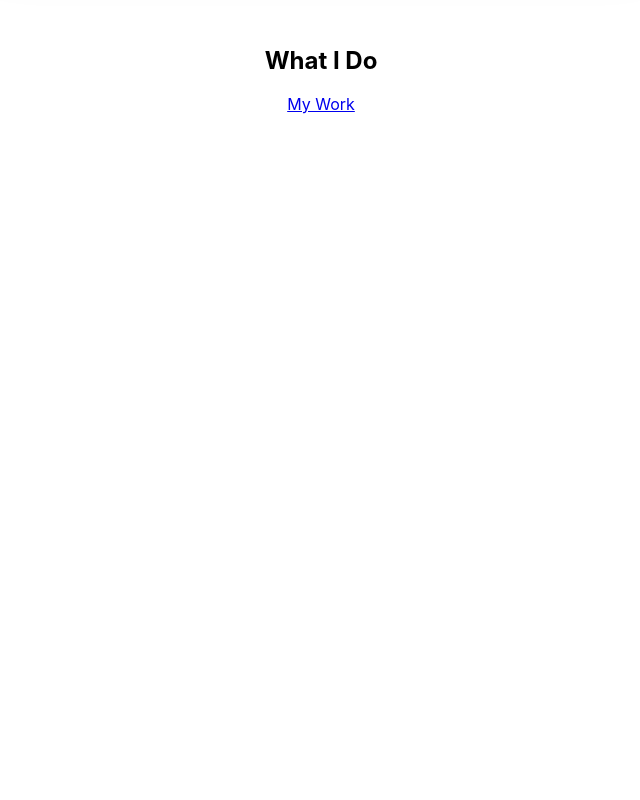
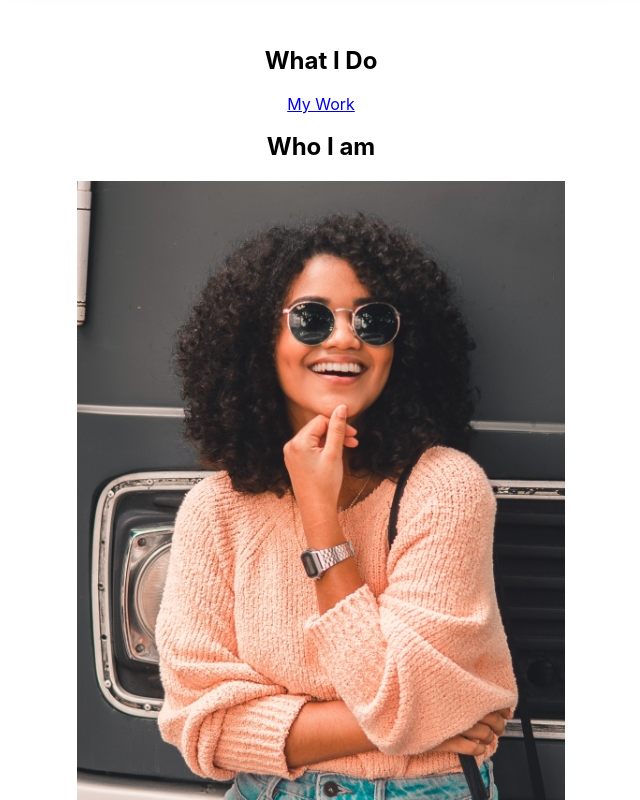
Before and after one commit to nsofianos/nsofianos.github.io, a React (Create React App) app: page / in a window 1280 px wide. Shown: the part 1660-2460 px from the top of the page, without its empty margins (319-959 px from the left). Before the commit the page ends 1774 px from the top, so only its background shows below. Built offline with nearby package versions, Linux system fonts and the light colour scheme.

Commit message:
create about component

```diff
--- /dev/null
+++ b/src/components/About.js
@@ -0,0 +1,16 @@
+import portrait from "../img/dev-jane-02.jpg";
+
+function About() {
+  return (
+    <section className="about-me" id="about">
+      <h2 class="section__title section__title--about">Who I am</h2>
+      <p class="section__subtitle section__subtitle--about"></p>
+      <div className="about-me__body">
+        <p></p>
+      </div>
+      <img src={portrait} alt="portrait"></img>
+    </section>
+  );
+}
+
+export default About;
--- a/src/components/App.js
+++ b/src/components/App.js
@@ -2,6 +2,7 @@ import "./App.css";
 import Header from "./Header.js";
 import Intro from "./Intro";
 import Services from "./Services";
+import About from "./About";
 
 function App() {
   return (
@@ -9,6 +10,7 @@ function App() {
       <Header />
       <Intro />
       <Services />
+      <About />
     </div>
   );
 }
```
